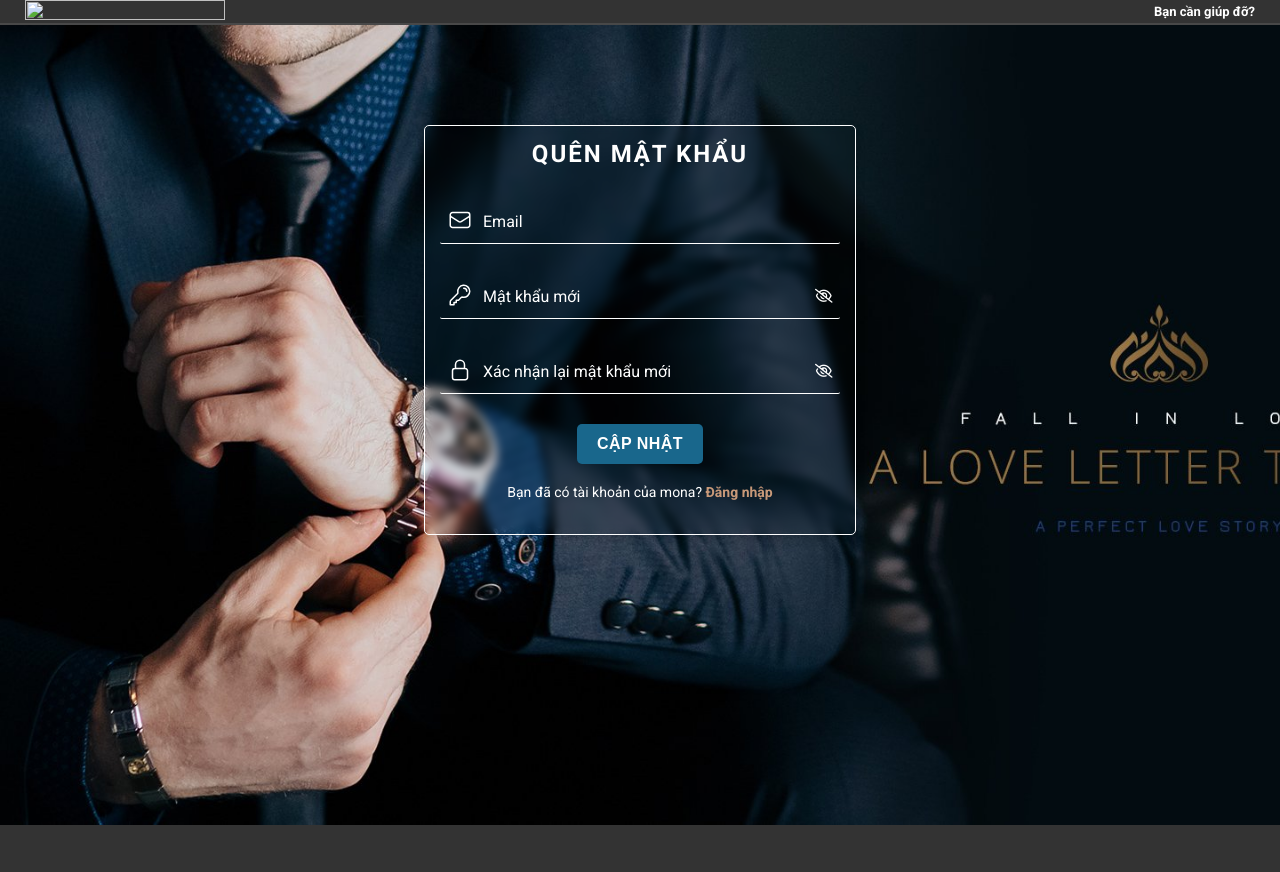
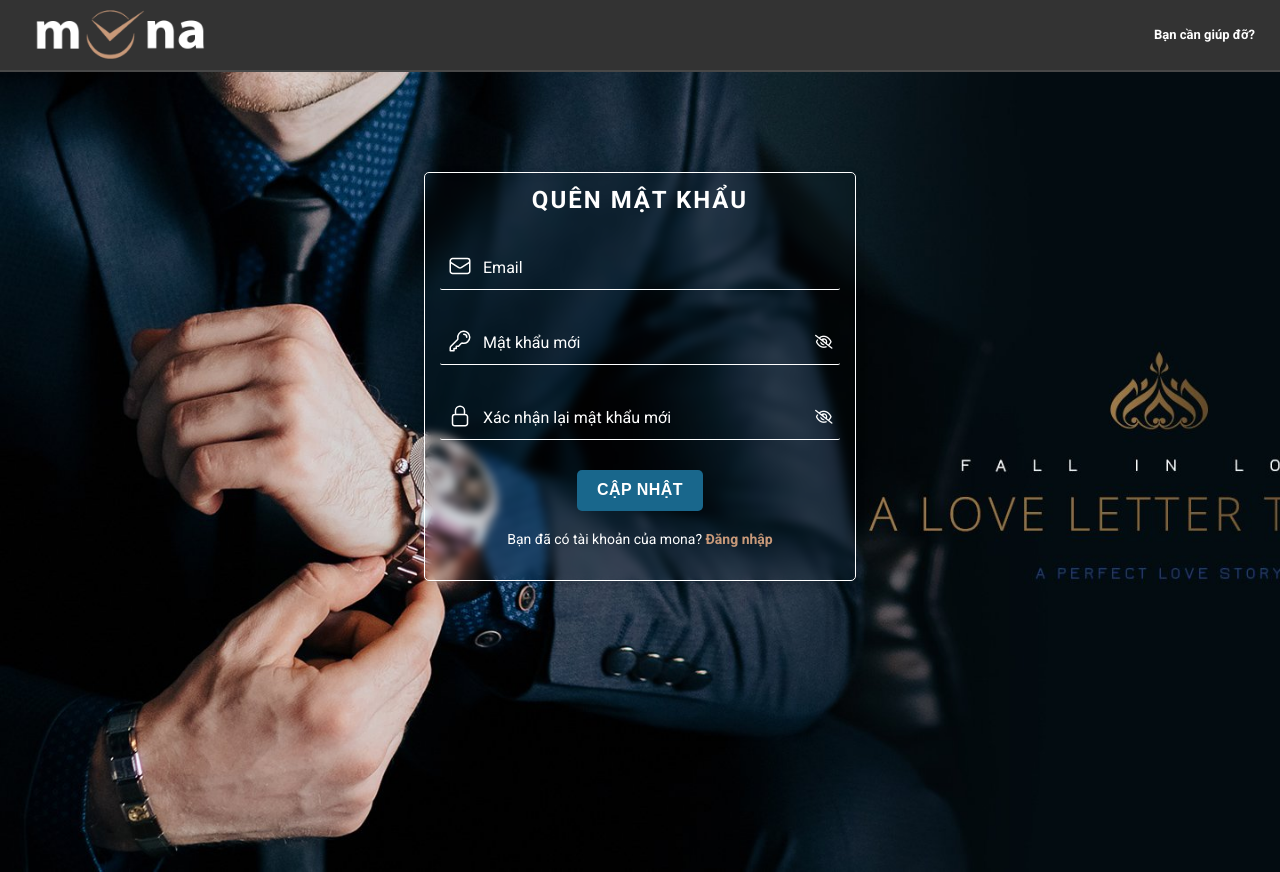
Before and after one commit to Sonhong1805/Watches-site, a plain HTML site: page forgot_password.html in a window 1280 px wide. Before the commit the page ends 825 px from the top, so only its background shows below. Drawn offline with Linux system fonts and the light colour scheme; the site is published under a folder, as on GitHub Pages, so addresses that start at the root find nothing.

Commit message:
third commit

```diff
--- a/forgot_password.html
+++ b/forgot_password.html
@@ -18,7 +18,9 @@
   <body>
     <header class="login-header">
       <nav>
-        <a href="#"><img src="/images/logo.png" class="logo" alt="" /></a>
+        <a href="javascript:void(0);" class="logo"
+          ><img src="images/logo.png" alt=""
+        /></a>
         <a href="#">Bạn cần giúp đỡ?</a>
       </nav>
     </header>
```
Also changed, not shown: login.html (+3 -1 lines), sign_up.html (+3 -1 lines).
